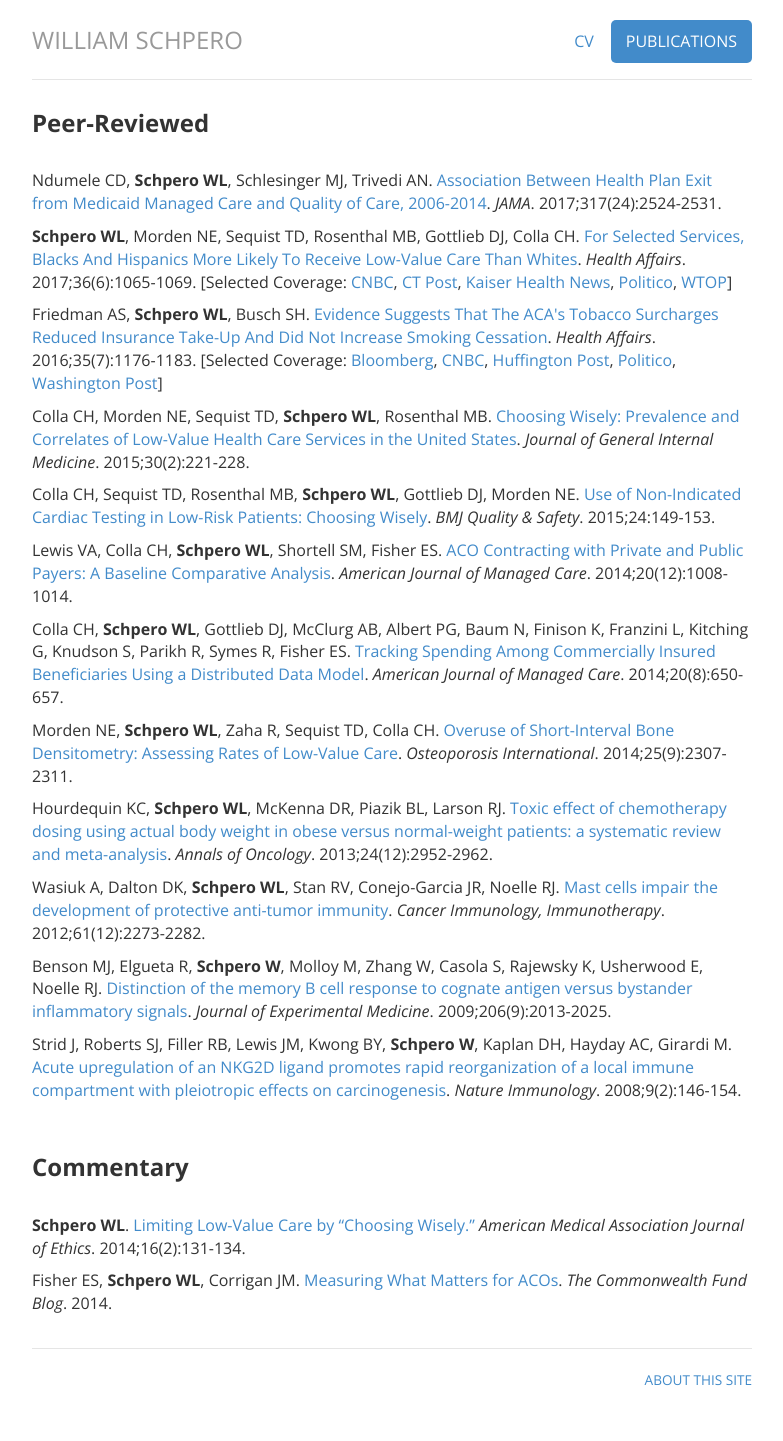
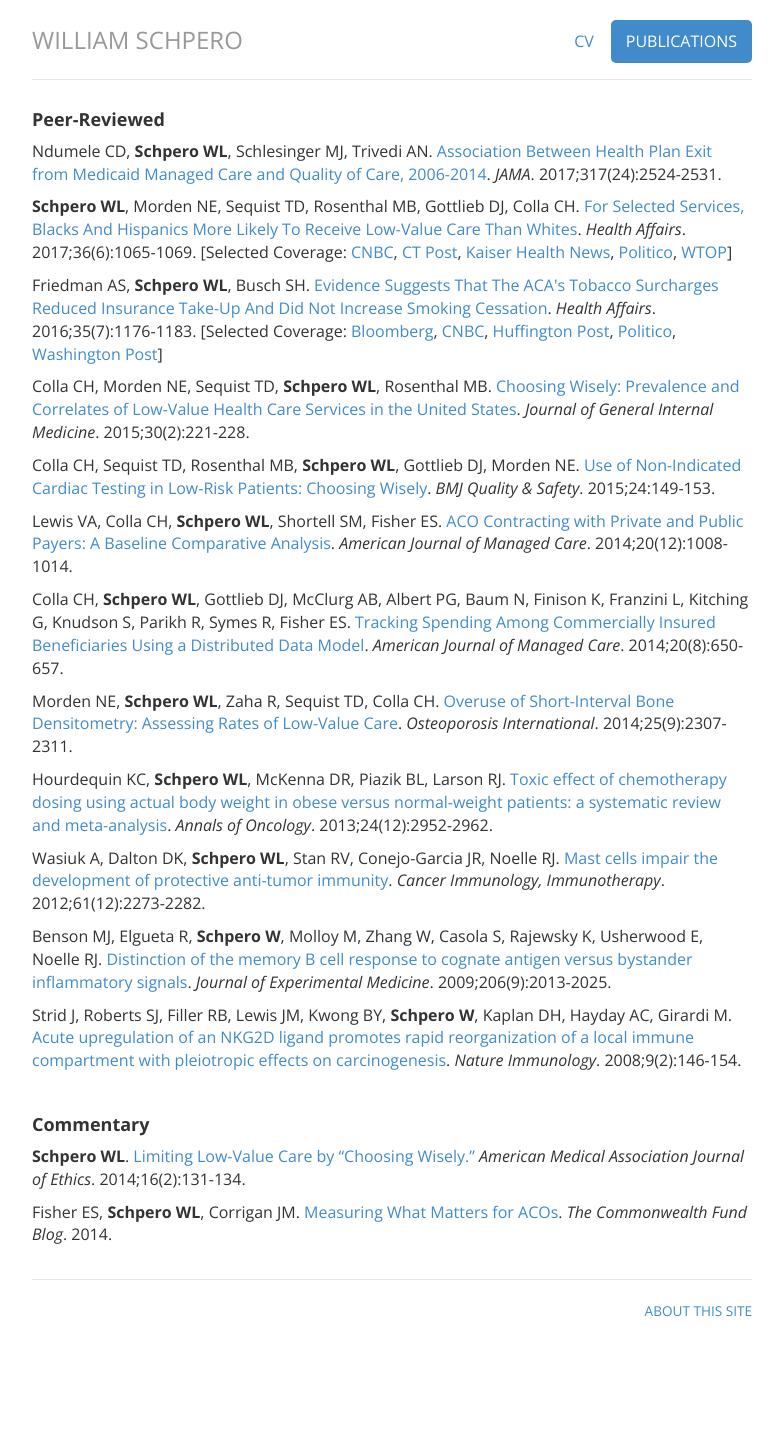
Before and after one commit to wschpero/wschpero.github.io, a Jekyll site: the page built from publications/index.html, in a window 1280 px wide. Shown: the whole page, without its empty margins (248-1031 px from the left). Built offline with Jekyll 4.4.1, drawn with Linux system fonts in a browser that asks for light colours; after the commit the page ends 1372 px from its top, so only the background shows below that.

Commit message:
Formatting

```diff
--- a/publications/index.html
+++ b/publications/index.html
@@ -5,8 +5,8 @@ publications: active
 ---
 <div class="info">
 
-<h3><b>Peer-Reviewed</b></h3>
-<br>
+<p><h4><b>Peer-Reviewed</b></h4></p>
+
 <p>Ndumele CD, <b>Schpero WL</b>, Schlesinger MJ, Trivedi AN. <a href="https://www.ncbi.nlm.nih.gov/pubmed/28655014" target="_blank">Association Between Health Plan Exit from Medicaid Managed Care and Quality of Care, 2006-2014</a>. <i>JAMA</i>. 2017;317(24):2524-2531.</p>
 
 <p><b>Schpero WL</b>, Morden NE, Sequist TD, Rosenthal MB, Gottlieb DJ, Colla CH. <a href="https://www.ncbi.nlm.nih.gov/pubmed/28583965" target="_blank">For Selected Services, Blacks And Hispanics More Likely To Receive Low-Value Care Than Whites</a>. <i>Health Affairs</i>. 2017;36(6):1065-1069. [Selected Coverage: <a href="http://www.cnbc.com/2017/06/05/minorities-more-likely-than-whites-to-get-low-value-health-care.html" target="_blank">CNBC</a>, <a href="http://www.ctpost.com/local/article/Yale-study-Patients-of-color-more-likely-to-get-11197613.php" target="_blank">CT Post</a>, <a href="http://khn.org/news/quantity-over-quality-minorities-shown-to-get-an-excess-of-ineffective-care/" target="_blank">Kaiser Health News</a>, <a href="http://www.politico.com/tipsheets/politico-pulse/2017/06/06/senate-health-bill-could-be-ready-by-end-of-week-220691" target="_blank">Politico</a>, <a href="https://soundcloud.com/dsotis/820pm-schpero" target="_blank">WTOP</a>]</p>
@@ -32,8 +32,8 @@ publications: active
 <p>Strid J, Roberts SJ, Filler RB, Lewis JM, Kwong BY, <b>Schpero W</b>, Kaplan DH, Hayday AC, Girardi M. <a href="http://www.ncbi.nlm.nih.gov/pubmed/18176566" target="_blank">Acute upregulation of an NKG2D ligand promotes rapid reorganization of a local immune compartment with pleiotropic effects on carcinogenesis</a>. <i>Nature Immunology</i>. 2008;9(2):146-154.</p>
 <br>
 
-<h3><b>Commentary</b></h3>
-<br>
+<p><h4><b>Commentary</b></h4></p>
+
 <p><b>Schpero WL</b>. <a href="http://www.ncbi.nlm.nih.gov/pubmed/24553334" target="_blank">Limiting Low-Value Care by “Choosing Wisely.”</a> <i>American Medical Association Journal of Ethics</i>. 2014;16(2):131-134.</p>
 
 <p>Fisher ES, <b>Schpero WL</b>, Corrigan JM. <a href="http://thehealthcareblog.com/blog/2014/02/04/measuring-what-matters-for-acos/" target="_blank">Measuring What Matters for ACOs</a>. <i>The Commonwealth Fund Blog</i>. 2014.</p><br>
```
